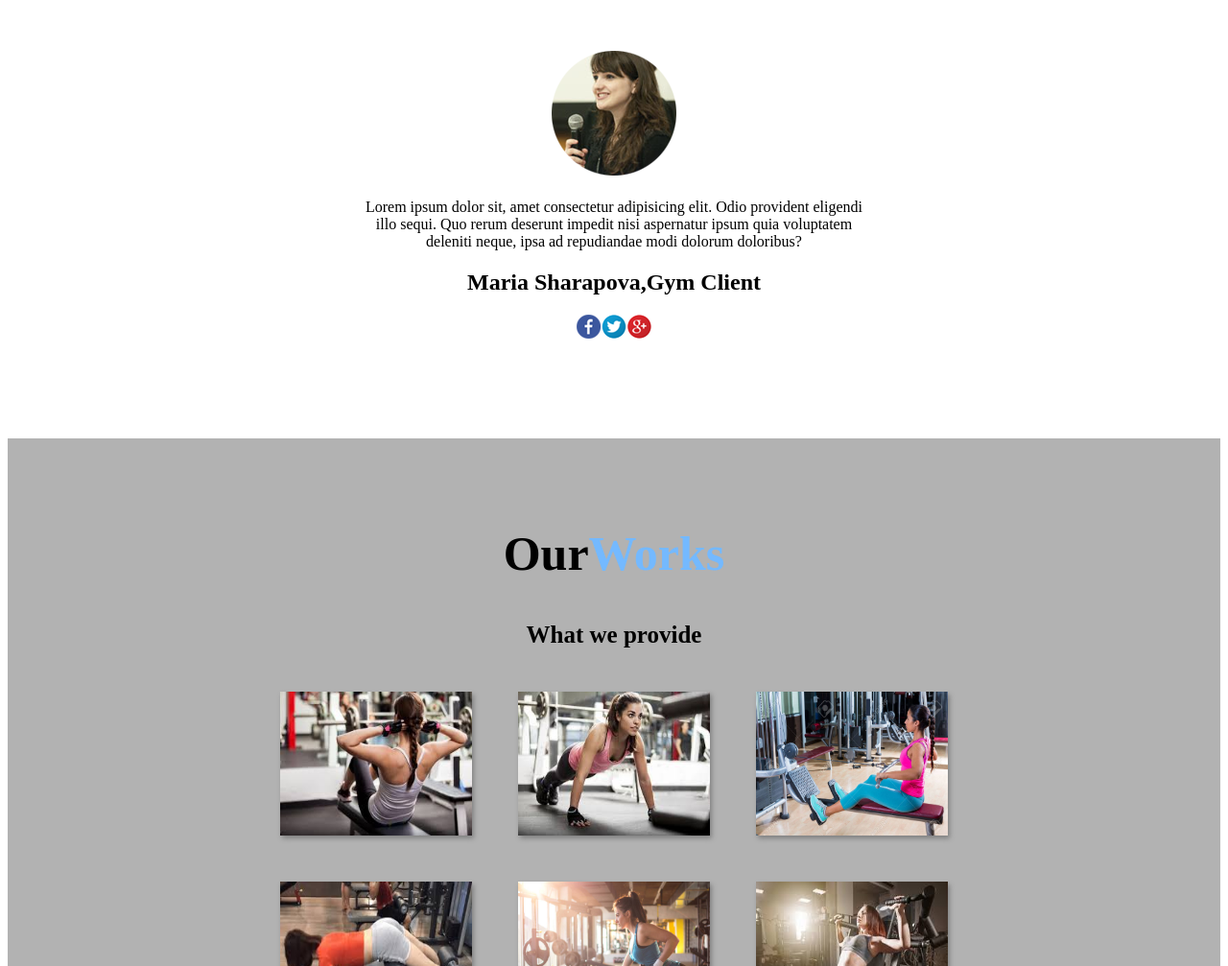
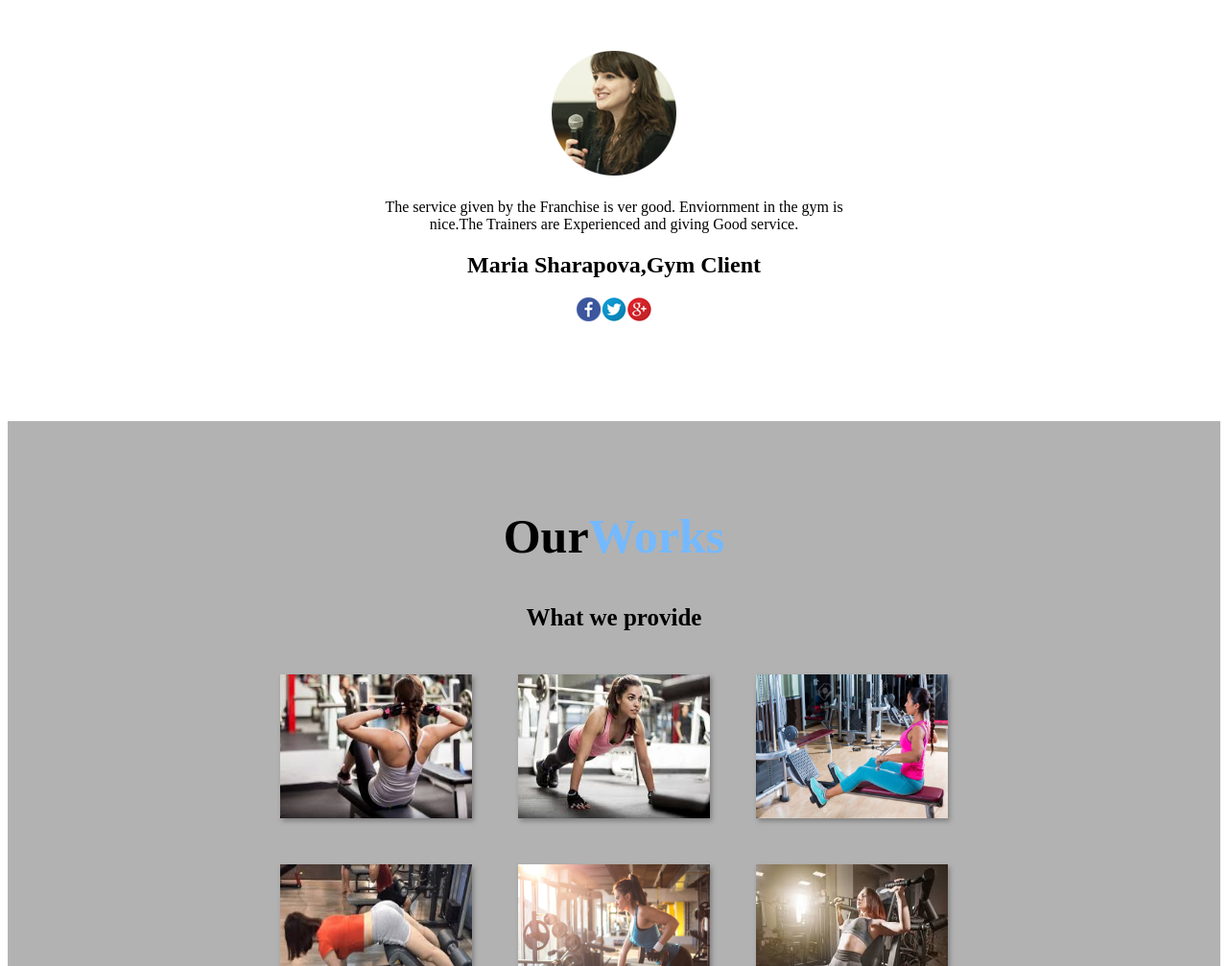
Before and after one commit to Vaibhav-7770/GymWeb, a plain HTML site: page index.html in a window 1280 px wide. Shown: the part 3074-4081 px from the top of the page at 96% size. Drawn offline with Linux system fonts and the light colour scheme.

Commit message:
text changes

```diff
--- a/index.html
+++ b/index.html
@@ -129,9 +129,7 @@
 
         <div class="member-card">
             <img src="images/member.png" alt="">
-            <p>Lorem ipsum dolor sit, amet consectetur adipisicing elit. Odio provident eligendi illo sequi. Quo rerum
-                deserunt impedit nisi aspernatur ipsum quia voluptatem deleniti neque, ipsa ad repudiandae modi dolorum
-                doloribus?</p>
+            <p>The service given by the Franchise is ver good. Enviornment in the gym is nice.The Trainers are Experienced and giving Good service.</p>
             <h2>Maria Sharapova,Gym Client</h2>
             <img src="images/icon.png" alt="">
         </div>
```
Also changed, not shown: 2 other files.
